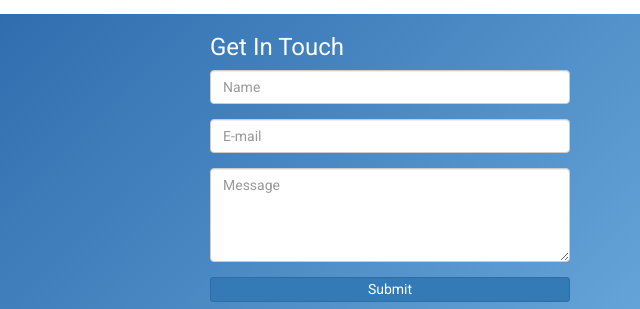
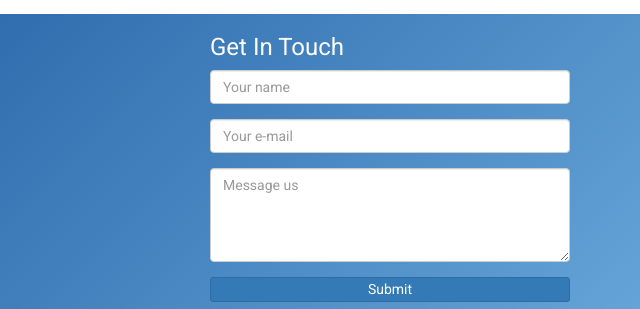
Before and after one commit to activecodingart/project-euro-2016, a website: page index.html in a window 1280 px wide. Shown: the part 2113-2422 px from the top of the page, 640-1280 px from the left. Drawn offline with nearby package versions, Linux system fonts and the light colour scheme.

Commit message:
changed form placeholders to make it feel more personal

```diff
--- a/index.html
+++ b/index.html
@@ -293,10 +293,10 @@
 			<div class="col-sm-4">
 				<h3 class="text-cente">Get In Touch</h3>
 				<form>
-					<input type="text" class="form-control" id="name" placeholder="Name">
-					<input type="text" class="form-control" id="email" placeholder="E-mail">
+					<input type="text" class="form-control" id="name" placeholder="Your name">
+					<input type="text" class="form-control" id="email" placeholder="Your e-mail">
 					<div class="form-group">
-						<textarea class="form-control" id="message" rows="4" placeholder="Message"></textarea>
+						<textarea class="form-control" id="message" rows="4" placeholder="Message us"></textarea>
 					</div>
 					<button type="submit" class="btn btn-xs btn-primary btn-block">Submit</button>
 				</form>
```
